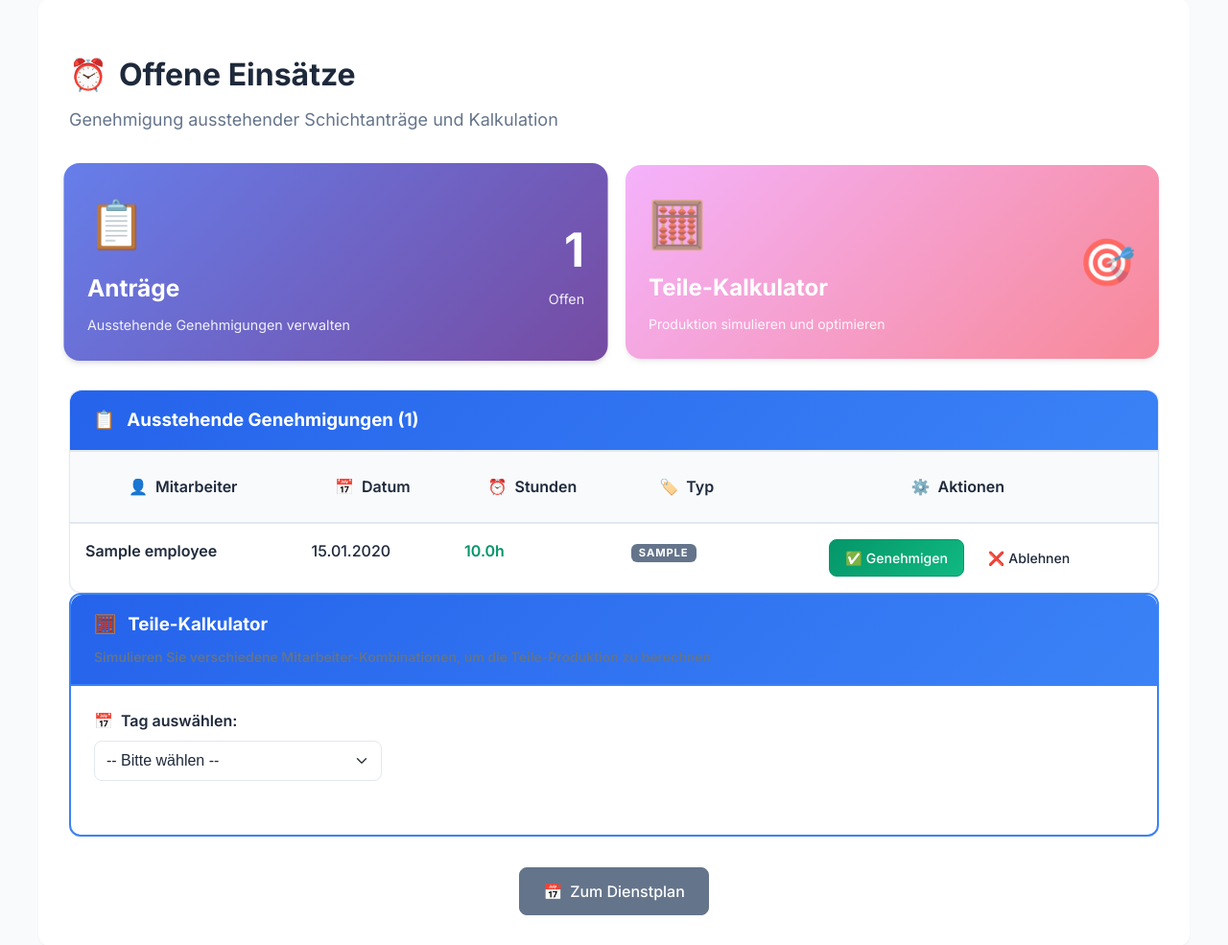
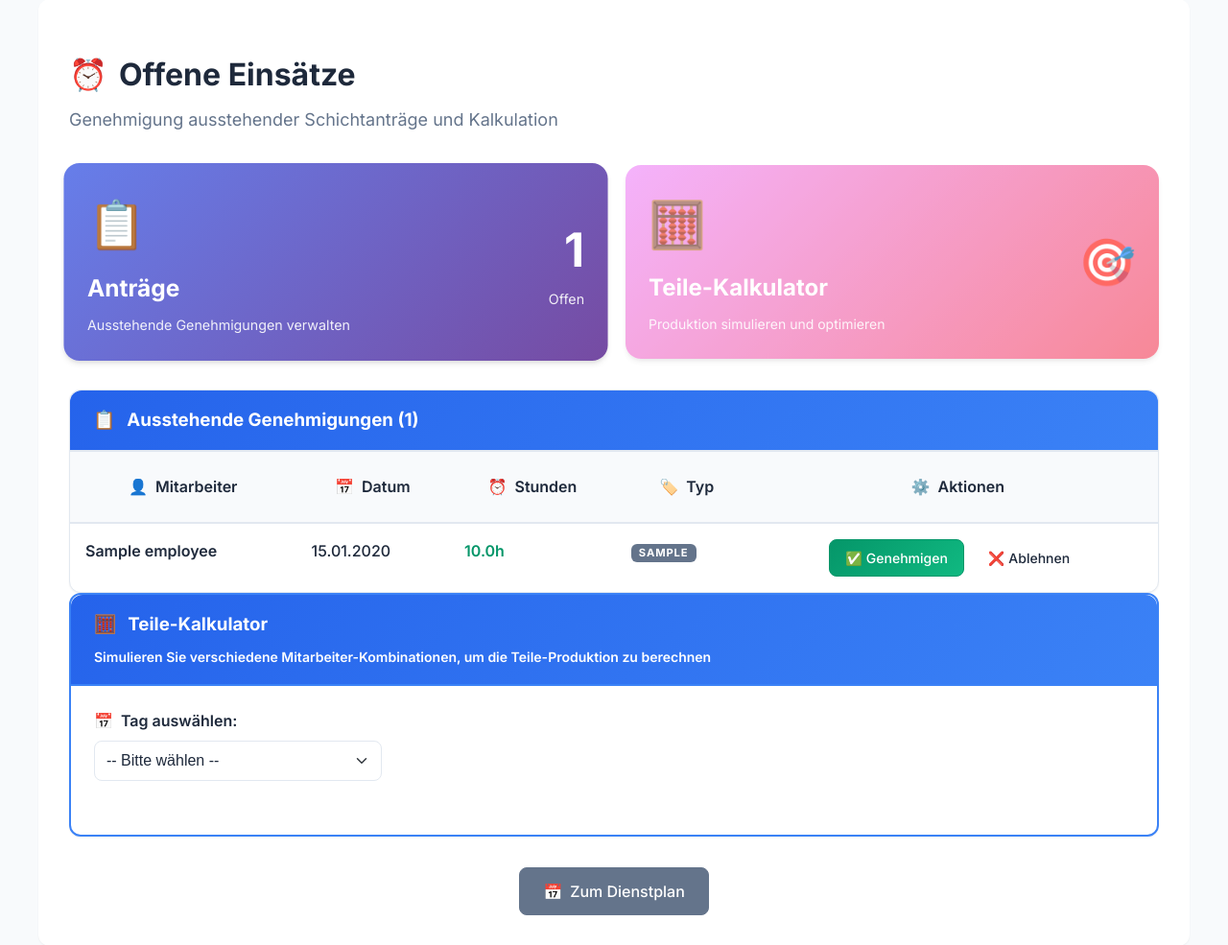
Before and after one commit to TimeLance89/Test-Git-Jester, a Python web app: template templates/shift_requests.html in a window 1280 px wide. Shown: the part 111-1096 px from the top of the page at 96% size. Run offline with Jinja, Linux system fonts and the light colour scheme; the template is opened without the code that fills it: most values are stand-ins (such as "Sample title", 1, 10 or a date in 2020).

Commit message:
Make Teile-Kalkulator helper text white

```diff
--- a/templates/shift_requests.html
+++ b/templates/shift_requests.html
@@ -163,7 +163,7 @@ document.querySelectorAll('.tab-card').forEach(card => {
           <span style="margin-right: 0.75rem;">🧮</span>
           Teile-Kalkulator
         </h3>
-        <p style="margin: 0.5rem 0 0 0; color: #64748b; font-size: 0.875rem;">
+        <p style="margin: 0.5rem 0 0 0; color: #ffffff; font-size: 0.875rem;">
           Simulieren Sie verschiedene Mitarbeiter-Kombinationen, um die Teile-Produktion zu berechnen
         </p>
       </div>
```
